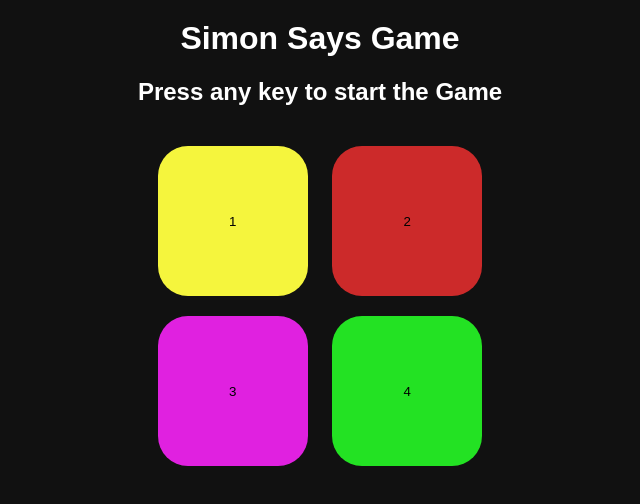
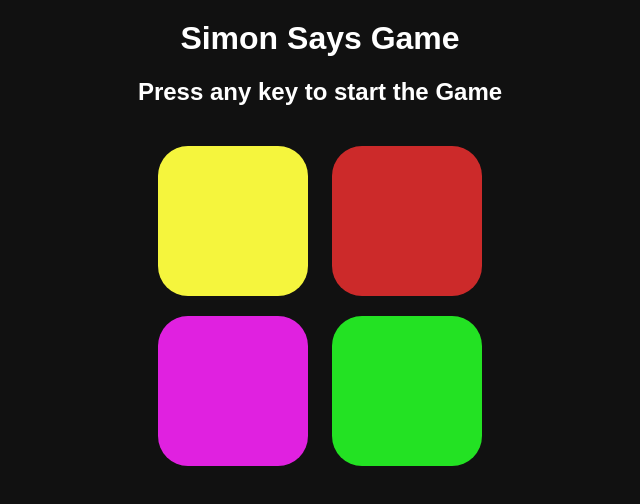
Before and after one commit to ankkitsingh/Simon-says-game, a plain HTML site: page index.html in a window 1280 px wide. Shown: the full height of the page, 320-960 px from the left. Drawn offline with Linux system fonts and the light colour scheme.

Commit message:
Improved UI, removed button numbers, updated README and screenshot

```diff
--- a/index.html
+++ b/index.html
@@ -14,12 +14,12 @@
     <h2>Press any key to start the Game</h2>
     <div class="btn-container">
         <div class="line-one">
-            <button class="btn yellow" id="yellow" type="button">1</button>
-            <button class="btn red" id="red" type="button">2</button>
+            <button class="btn yellow" id="yellow" type="button"></button>
+            <button class="btn red" id="red" type="button"></button>
         </div>
         <div class="line-two">
-            <button class="btn purple" id="purple" type="button">3</button>
-            <button class="btn green" id="green" type="button">4</button>
+            <button class="btn purple" id="purple" type="button"></button>
+            <button class="btn green" id="green" type="button"></button>
         </div>
     </div>
 
```
Also changed, not shown: Screenshot.png, 1 other file.
